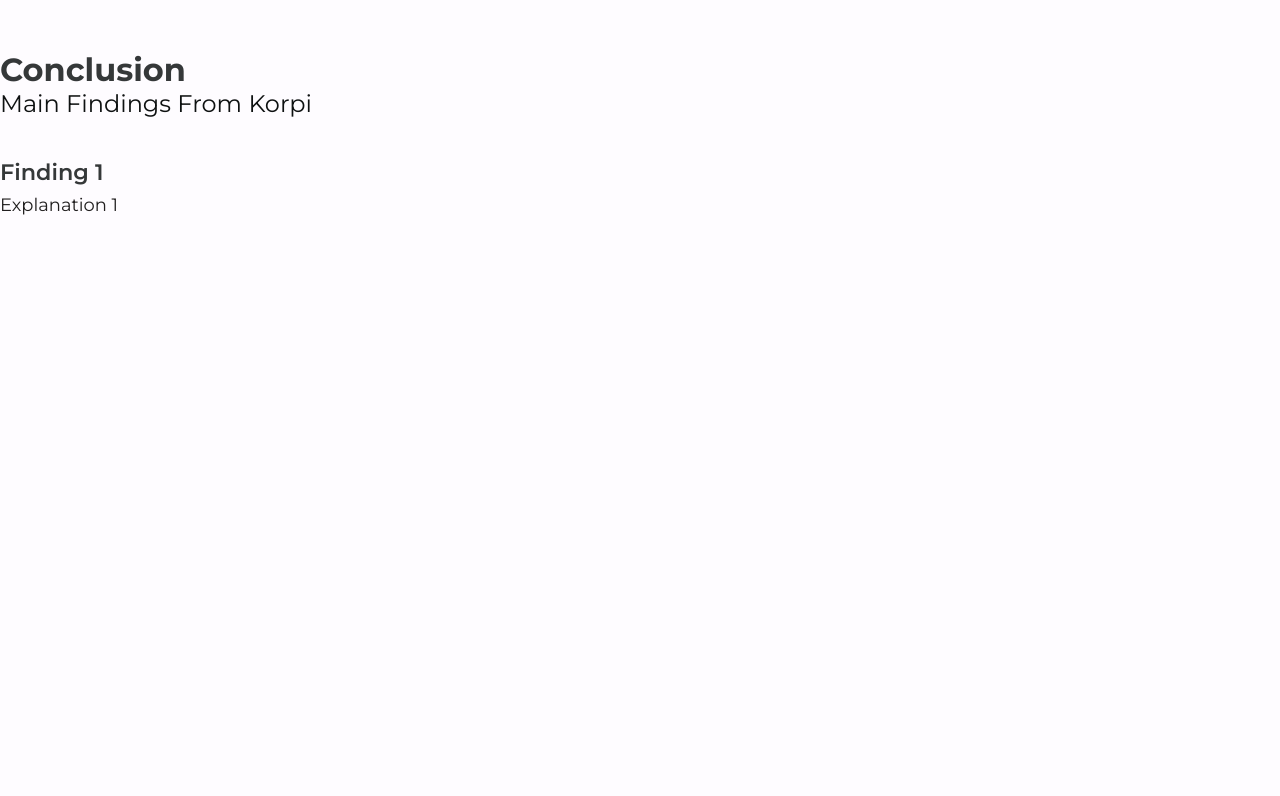
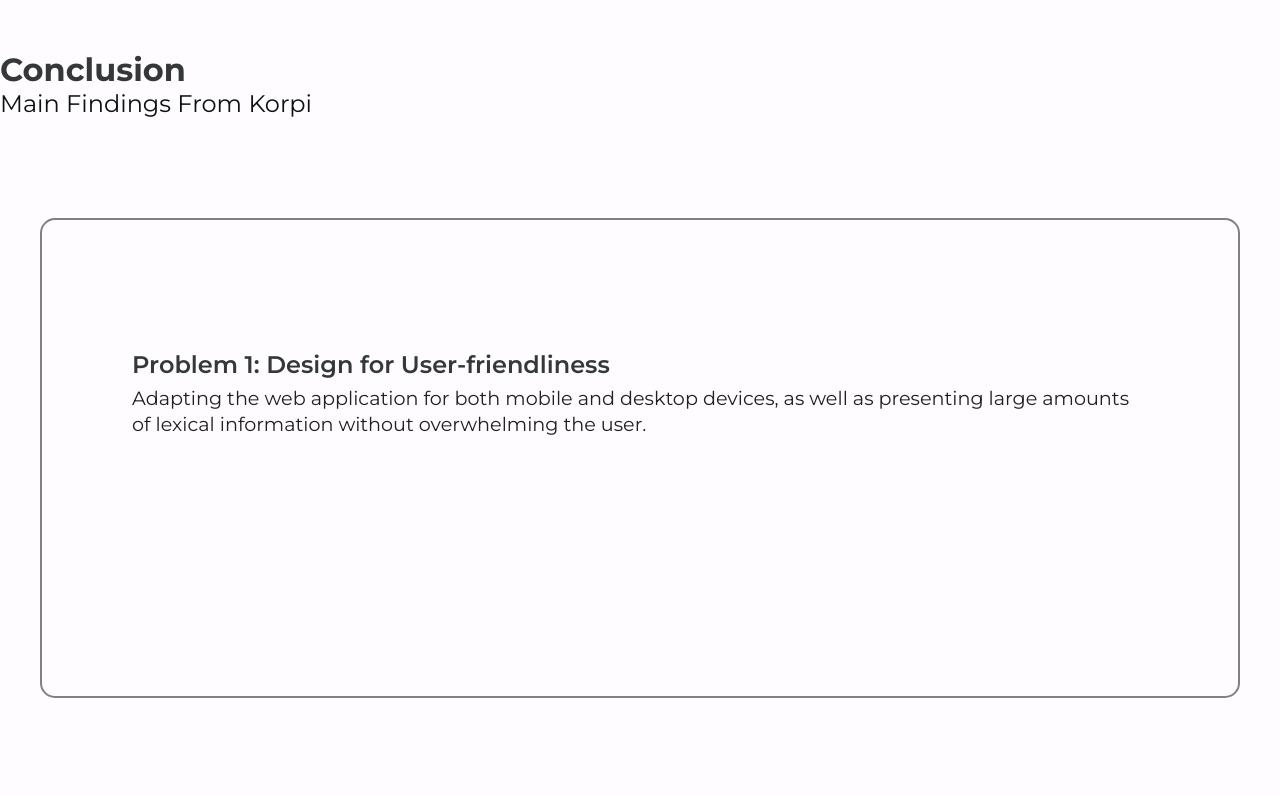
Before and after one commit to pomkmr/korpi-presentation, a SvelteKit app: page /slide10 in a window 1280 px wide. Shown: the top 796 px of the page. Built offline with nearby package versions, Linux system fonts and the light colour scheme.

Commit message:
more styles and borders

```diff
--- a/src/routes/slide10/+page.svelte
+++ b/src/routes/slide10/+page.svelte
@@ -2,13 +2,35 @@
     import StaggeredText from "../../components/StaggeredText.svelte";
     import Title from "../../components/Title.svelte";
 
-    let problems = [
+    let conc = [
         ["Finding 1", "Explanation 1"],
         ["Finding 2", "Explanation 2"],
-        ]
+        ];
+
+    let problems = [
+        ["Problem 1: Design for User-friendliness",
+            "Adapting the web application for both mobile and desktop devices, as well as presenting large amounts of lexical information without overwhelming the user."],
+        ["Problem 2: Functionality for usefulness",
+            "Users might not know what they would like to use these functionalities for, as they are not necessarily applicable to the general public."],
+        ];
+
 </script>
 
 <style>
+.textcontent {
+        margin-top: 100px;
+        max-width: 1200px;
+        border: 2px solid gray;
+        border-radius: 15px;
+        padding: 90px;
+        padding-bottom: 130px;
+
+        transition: box-shadow 0.3s ease;
+    }
+
+    .textcontent:hover {
+        box-shadow: rgba(0, 0, 0, 0.3) 0px 19px 38px, rgba(0, 0, 0, 0.22) 0px 15px 12px;
+    }
 
 </style>
 
@@ -17,6 +39,9 @@
     subtitle="Main Findings From Korpi"
     nextSlide="slide11"
     prevSlide="slide9"/>
-<div>
-    <StaggeredText --fontsize="1.4rem" input_text={problems} />
+<div class="textcontent">
+    <StaggeredText --fontsize="1.5rem" input_text={problems} />
 </div>
+<div class="textcontent">
+    <StaggeredText --fontsize="2.5rem" input_text={conc} />
+</div>
--- a/src/routes/slide11/+page.svelte
+++ b/src/routes/slide11/+page.svelte
@@ -2,14 +2,27 @@
     import StaggeredText from "../../components/StaggeredText.svelte";
     import Title from "../../components/Title.svelte";
 
-    let problems = [
-        ["Finding 1", "Explanation 1"],
-        ["Finding 2", "Explanation 2"],
+    let imprv = [
+        ["Improvement 1", "Explanation 1"],
+        ["Improvement 2", "Explanation 2"],
         ]
 </script>
 
 <style>
+    .textcontent {
+        margin-top: 100px;
+        max-width: 1200px;
+        border: 2px solid gray;
+        border-radius: 15px;
+        padding: 90px;
+        padding-bottom: 130px;
 
+        transition: box-shadow 0.3s ease;
+    }
+
+    .textcontent:hover {
+        box-shadow: rgba(0, 0, 0, 0.3) 0px 19px 38px, rgba(0, 0, 0, 0.22) 0px 15px 12px;
+    }
 </style>
 
 <Title
@@ -17,6 +30,6 @@
     subtitle="Improvements and New Features"
     nextSlide="slide12"
     prevSlide="slide10"/>
-<div>
-    <StaggeredText --fontsize="1.4rem" input_text={problems} />
+<div class="textcontent">
+    <StaggeredText --fontsize="2.5rem" input_text={imprv} />
 </div>
--- a/src/routes/slide4/+page.svelte
+++ b/src/routes/slide4/+page.svelte
@@ -14,9 +14,10 @@
     .textcontent {
         margin-top: 100px;
         max-width: 1200px;
-        /* border: 2px solid gray; */
+        border: 2px solid gray;
         border-radius: 15px;
         padding: 90px;
+        padding-bottom: 130px;
 
         transition: box-shadow 0.3s ease;
     }
```
Also changed, not shown: src/routes/slide13/+page.svelte (+14 -2 lines).
